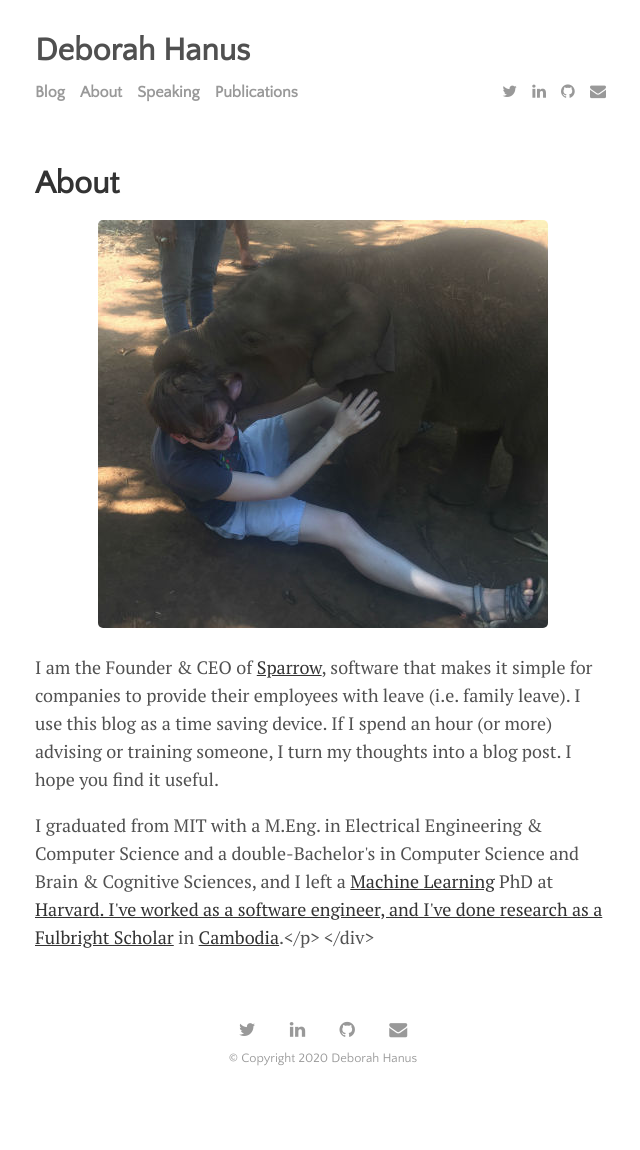
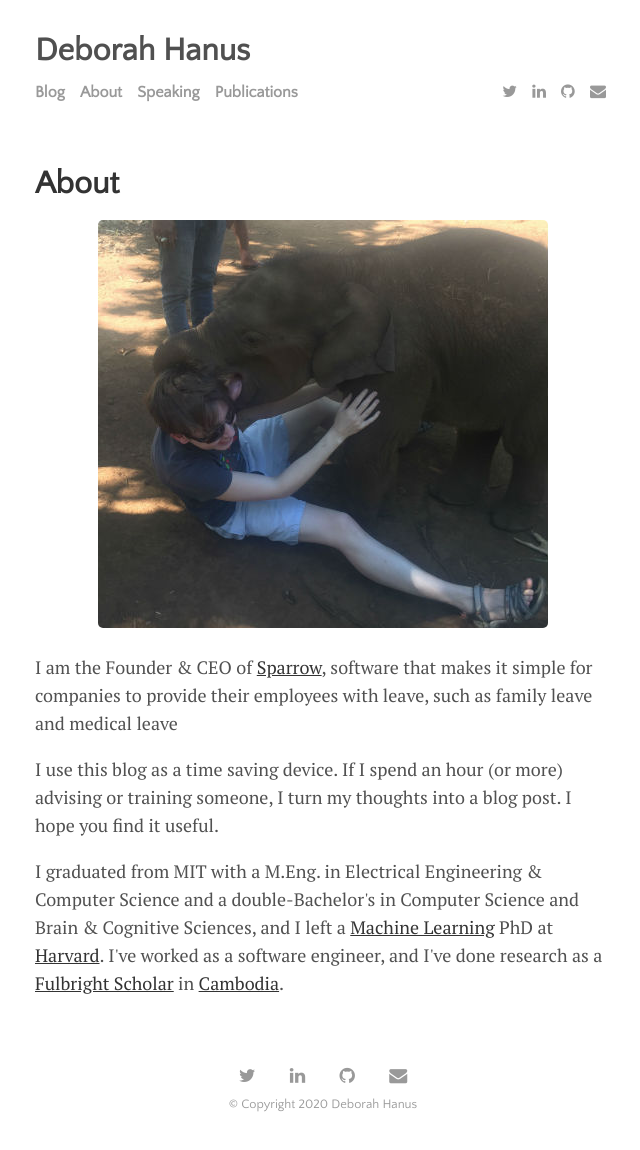
Before and after one commit to dhanus/dhanus.github.io, a Jekyll site: the page built from about.md, in a window 1280 px wide. Shown: the whole page, without its empty margins (317-957 px from the left). Built offline with Jekyll 4.4.1, drawn with Linux system fonts in a browser that asks for light colours; nearby versions of some CDN libraries; before the commit the page ends 1104 px from its top, so only the background shows below that.

Commit message:
fix links

```diff
--- a/about.md
+++ b/about.md
@@ -11,8 +11,10 @@ image:
 
       <center><img src="{{ '../images/elephant.jpg' | prepend: site.baseurl }}" alt="Me being eaten by an elephant"></center>
 
-     <p>I am the Founder & CEO  of <a href="https://trysparrow.com">Sparrow</a>, software that makes it simple for companies to provide their employees with leave (i.e. family leave). I use this blog as a time saving device. If I spend  an hour (or more) advising or training someone, I turn my thoughts into a blog post. I hope you find it useful.</p>
+     <p>I am the Founder & CEO  of <a href="https://trysparrow.com">Sparrow</a>, software that makes it simple for companies to provide their employees with leave, such as family leave and medical leave</p>
 
-     <p>I graduated from MIT with a M.Eng. in Electrical Engineering & Computer Science and a double-Bachelor's in Computer Science and Brain & Cognitive Sciences, and I left a <a href="https://en.wikipedia.org/wiki/Machine_learning">Machine Learning</a>  PhD at <a href="https://www.seas.harvard.edu/">Harvard<a>.  I've worked as a software engineer, and I've done research as a  <a href="http://www.iie.org/fulbright">Fulbright Scholar</a> in <a href="http://en.wikipedia.org/wiki/Cambodia">Cambodia</a>.</p>
+     <p>I use this blog as a time saving device. If I spend  an hour (or more) advising or training someone, I turn my thoughts into a blog post. I hope you find it useful.</p>
+
+     <p>I graduated from MIT with a M.Eng. in Electrical Engineering & Computer Science and a double-Bachelor's in Computer Science and Brain & Cognitive Sciences, and I left a <a href="https://en.wikipedia.org/wiki/Machine_learning">Machine Learning</a>  PhD at <a href="https://www.seas.harvard.edu/">Harvard</a>.  I've worked as a software engineer, and I've done research as a  <a href="http://www.iie.org/fulbright">Fulbright Scholar</a> in <a href="http://en.wikipedia.org/wiki/Cambodia">Cambodia</a>.</p>
 
 </div>
```
